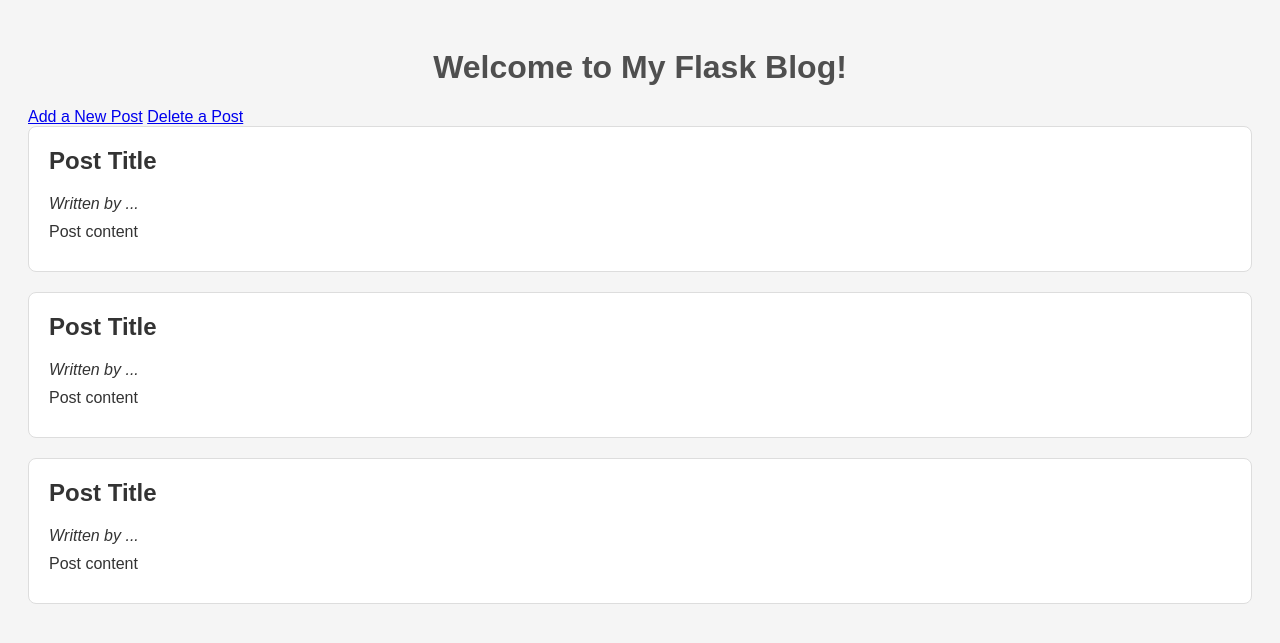
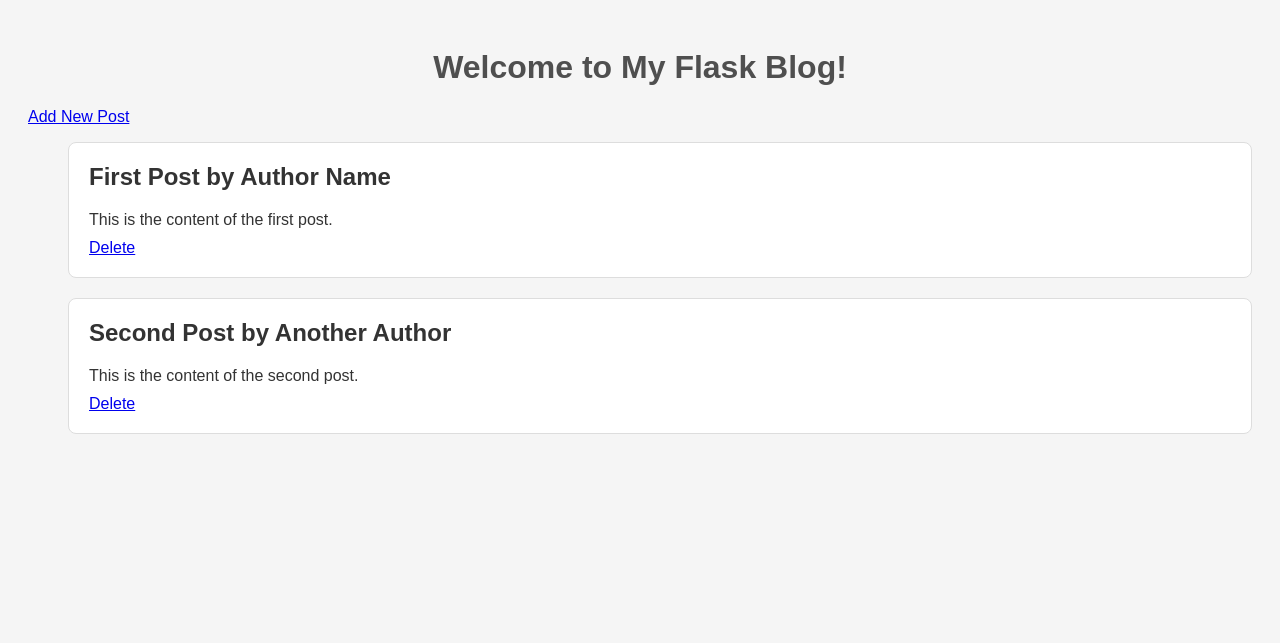
Before and after one commit to laistdomiciano/masterblog, a Flask app: page / in a window 1280 px wide. Shown: the top 643 px of the page. Run offline with Flask 3, Linux system fonts and the light colour scheme.

Commit message:
Adding the Delete Route

```diff
--- a/app.py
+++ b/app.py
@@ -14,6 +14,7 @@ def save_blog_posts(posts):
     """Updates the json file"""
     with open('blog_posts.json', 'w') as fileobj:
         json.dump(posts, fileobj)
+
 
 @app.route('/hello')
 def hello_world():
@@ -56,6 +57,19 @@ def add():
 
     return render_template('add.html')
 
+@app.route('/delete/<int:post_id>')
+def delete(post_id):
+    # Load existing blog posts
+    blog_posts = load_posts()
+
+    # Find the blog post with the given id and remove it from the list
+    blog_posts = [post for post in blog_posts if post['id'] != post_id]
+
+    # Save updated list to JSON file
+    save_blog_posts(blog_posts)
+
+    # Redirect back to the home page
+    return redirect(url_for('index'))
 
 if __name__ == '__main__':
     app.run()
--- a/blog_posts.json
+++ b/blog_posts.json
@@ -1,2 +1,14 @@
-[{"id": 1, "author": "John Doe", "title": "First Post", "content": "This is my first post."},
-  {"id": 2, "author": "Jane Doe", "title": "Second Post", "content": "This is another post."}]
+[
+    {
+        "id": 1,
+        "author": "Author Name",
+        "title": "First Post",
+        "content": "This is the content of the first post."
+    },
+    {
+        "id": 2,
+        "author": "Another Author",
+        "title": "Second Post",
+        "content": "This is the content of the second post."
+    }
+]
--- a/templates/index.html
+++ b/templates/index.html
@@ -1,29 +1,20 @@
 <!DOCTYPE html>
 <html lang="en">
 <head>
-    <meta charset="UTF-8">
-    <meta name="viewport" content="width=device-width, initial-scale=1.0">
     <title>My Flask Blog</title>
     <link rel="stylesheet" href="{{ url_for('static', filename='style.css') }}">
 </head>
 <body>
     <h1>Welcome to My Flask Blog!</h1>
-    <a href="{{ url_for('add') }}">Add a New Post</a>
-    <a href="{{ url_for('delete') }}">Delete a Post</a>
-    <div class="post">
-        <h2>Post Title</h2>
-        <p><em>Written by ...</em></p>
-        <p>Post content</p>
-    </div>
-    <div class="post">
-        <h2>Post Title</h2>
-        <p><em>Written by ...</em></p>
-        <p>Post content</p>
-    </div>
-    <div class="post">
-        <h2>Post Title</h2>
-        <p><em>Written by ...</em></p>
-        <p>Post content</p>
-    </div>
+    <a href="{{ url_for('add') }}">Add New Post</a>
+    <ul>
+        {% for post in posts %}
+        <div class="post">
+            <h2>{{ post.title }} by {{ post.author }}</h2>
+            <p>{{ post.content }}</p>
+            <a href="{{ url_for('delete', post_id=post.id) }}">Delete</a>
+        </div>
+        {% endfor %}
+    </ul>
 </body>
 </html>
```
Also changed, not shown: templates/delete.html (added, +23 -0 lines).
